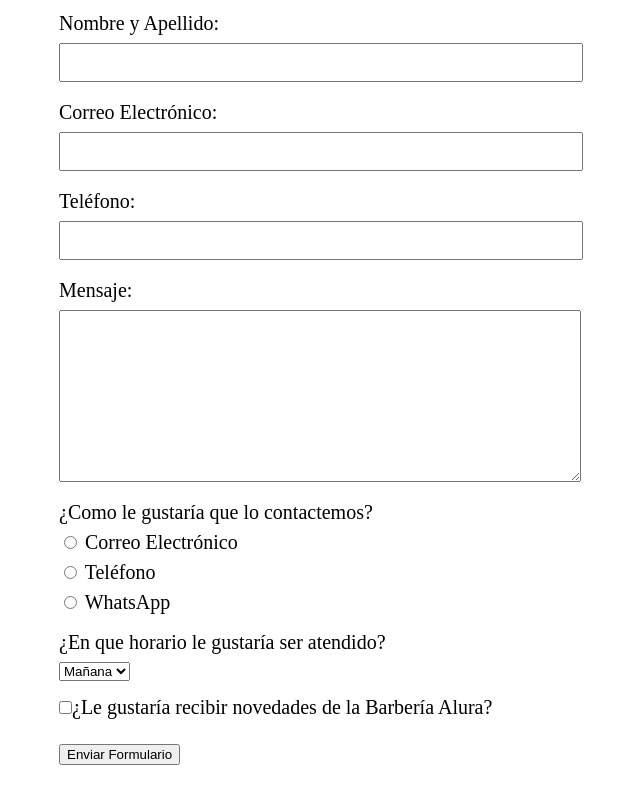
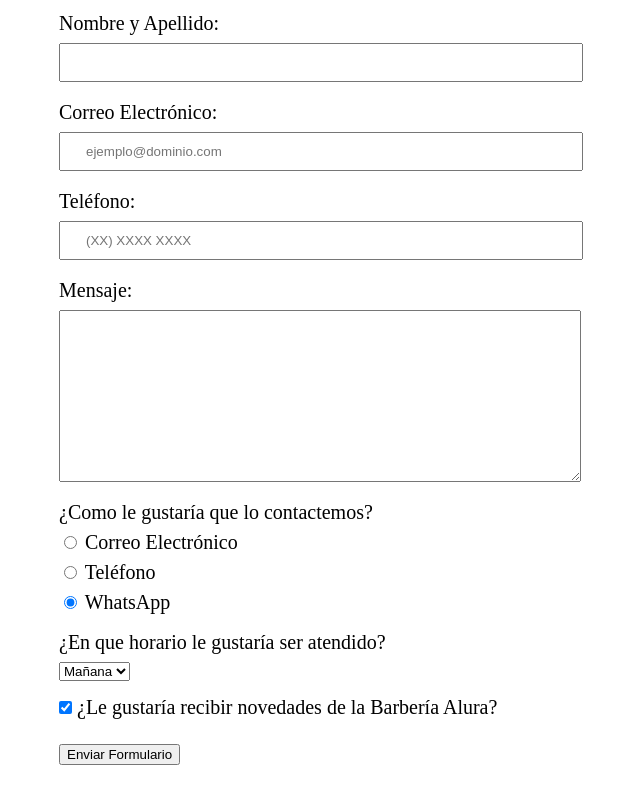
Before and after one commit to salvador-arrazola/html-css-parte-3, a plain HTML site: page contacto.html in a window 1280 px wide. Shown: the part 320-1120 px from the top of the page, without its empty margins (111-751 px from the left). Drawn offline with Linux system fonts and the light colour scheme.

Commit message:
Agrega las funcionalidades de la clase 4.
Mejorar la semántica:
- Inputs para dispositivos móviles.
- Campos requeridos.
- Sugerencias y placeholders.
- Valores pre-seleccionados.

```diff
--- a/contacto.html
+++ b/contacto.html
@@ -26,19 +26,19 @@
     <main>
       <form>
         <label for="nombreApellido">Nombre y Apellido:</label>
-        <input type="text" id="nombreApellido" class="input-padron">
+        <input type="text" id="nombreApellido" class="input-padron" required>
 
         <label for="correoElectronico">Correo Electrónico:</label>
-        <input type="text" id="correoElectronico" class="input-padron">
+        <input type="email" id="correoElectronico" class="input-padron" required placeholder="ejemplo@dominio.com">
 
         <label for="telefono">Teléfono:</label>
-        <input type="text" id="telefono" class="input-padron">
+        <input type="tel" id="telefono" class="input-padron" required placeholder="(XX) XXXX XXXX">
 
         <label for="mensaje">Mensaje:</label>
-        <textarea cols="70" rows="10" id="mensaje" class="input-padron"></textarea>
+        <textarea cols="70" rows="10" id="mensaje" class="input-padron" required></textarea>
 
-        <div>
-          <p>¿Como le gustaría que lo contactemos?</p>
+        <fieldset>
+          <legend>¿Como le gustaría que lo contactemos?</legend>
 
           <label for="radioCorreoElectronico">
             <input type="radio" name="contacto" value="correo-electronico" id="radioCorreoElectronico" >
@@ -51,21 +51,24 @@
           </label>
 
           <label for="radioWhatsapp">
-            <input type="radio" name="contacto" value="whatsapp" id="radioWhatsapp" >
+            <input type="radio" name="contacto" value="whatsapp" id="radioWhatsapp" checked>
             WhatsApp
           </label>
-        </div>
+        </f>
 
-        <div class="select-horario">
-          <p>¿En que horario le gustaría ser atendido?</p>
+        <fieldset class="select-horario">
+          <legend>¿En que horario le gustaría ser atendido?</legend>
           <select>
             <option>Mañana</option>
             <option>Tarde</option>
             <option>Noche</option>
           </select>
-        </div>
+        </fieldset>
 
-        <label><input type="checkbox" class="checkbox-novedades">¿Le gustaría recibir novedades de la Barbería Alura?</label>
+        <label>
+          <input type="checkbox" class="checkbox-novedades" checked>
+          ¿Le gustaría recibir novedades de la Barbería Alura?
+        </label>
 
         <input type="submit" value="Enviar Formulario">
       </form>
--- a/style.css
+++ b/style.css
@@ -113,7 +113,7 @@ form {
   margin: 40px 0;
 }
 
-form label, form p {
+form label, form legend {
   display: block;
   font-size: 20px;
   margin: 0 0 10px;
```
